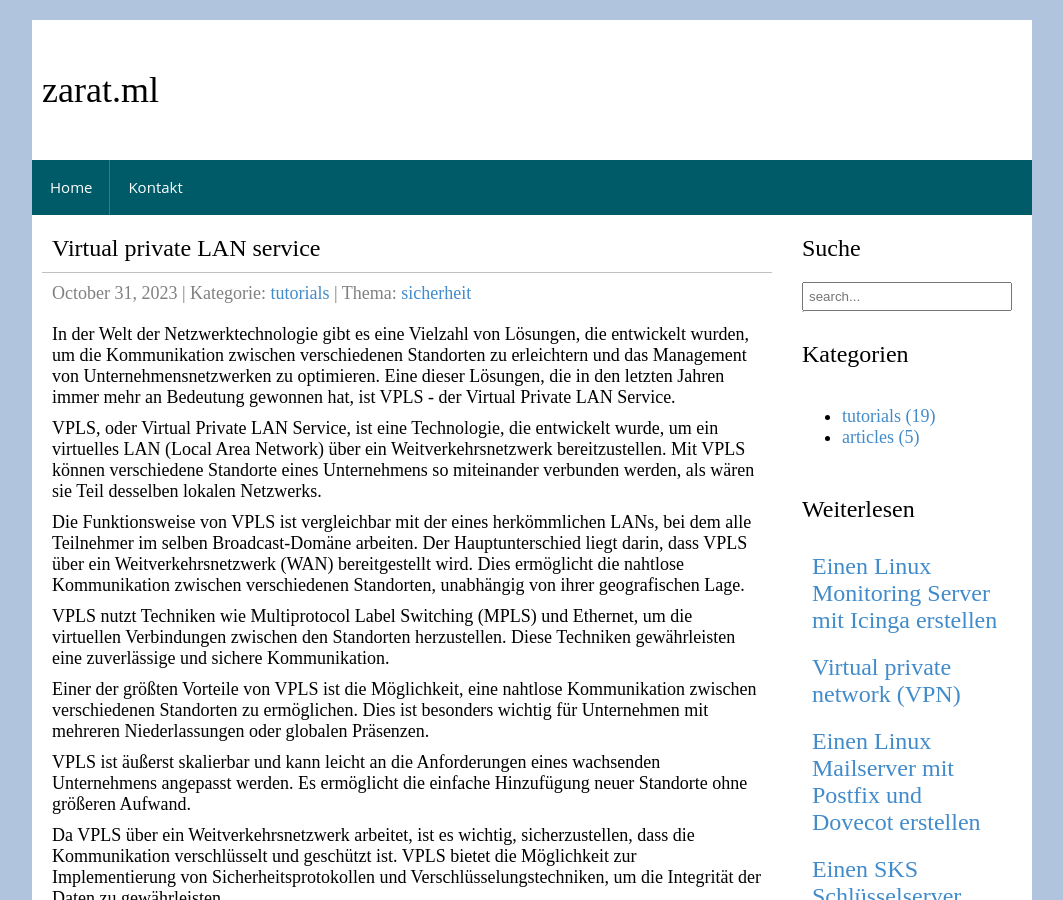
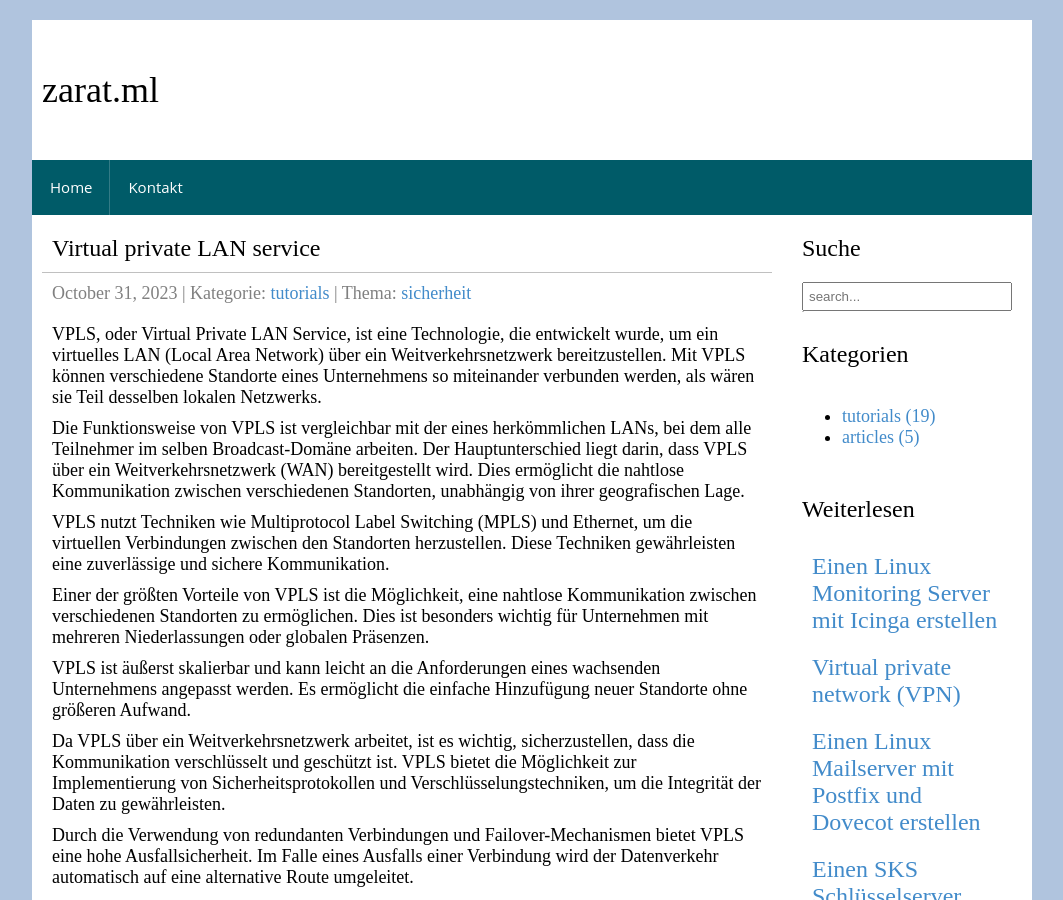
Before and after one commit to zarat/zarat.github.io, a Jekyll site: the page built from _posts/2023-10-31-vpls.markdown, in a window 1280 px wide and 900 px high. Shown: the whole window, without its empty margins (108-1171 px from the left). Built offline with Jekyll 4.4.1, drawn with Linux system fonts in a browser that asks for light colours.

Commit message:
Update 2023-10-31-vpls.markdown

```diff
--- a/_posts/2023-10-31-vpls.markdown
+++ b/_posts/2023-10-31-vpls.markdown
@@ -7,11 +7,9 @@
 permalink: /post/vpls
 ---
 
-In der Welt der Netzwerktechnologie gibt es eine Vielzahl von Lösungen, die entwickelt wurden, um die Kommunikation zwischen verschiedenen Standorten zu erleichtern und das Management von Unternehmensnetzwerken zu optimieren. Eine dieser Lösungen, die in den letzten Jahren immer mehr an Bedeutung gewonnen hat, ist VPLS - der Virtual Private LAN Service.
+VPLS, oder Virtual Private LAN Service, ist eine Technologie, die entwickelt wurde, um ein virtuelles LAN (Local Area Network) über ein Weitverkehrsnetzwerk bereitzustellen. Mit VPLS können verschiedene Standorte eines Unternehmens so miteinander verbunden werden, als wären sie Teil desselben lokalen Netzwerks.
 
 <!--excerpt_separator-->
-
-VPLS, oder Virtual Private LAN Service, ist eine Technologie, die entwickelt wurde, um ein virtuelles LAN (Local Area Network) über ein Weitverkehrsnetzwerk bereitzustellen. Mit VPLS können verschiedene Standorte eines Unternehmens so miteinander verbunden werden, als wären sie Teil desselben lokalen Netzwerks.
 
 Die Funktionsweise von VPLS ist vergleichbar mit der eines herkömmlichen LANs, bei dem alle Teilnehmer im selben Broadcast-Domäne arbeiten. Der Hauptunterschied liegt darin, dass VPLS über ein Weitverkehrsnetzwerk (WAN) bereitgestellt wird. Dies ermöglicht die nahtlose Kommunikation zwischen verschiedenen Standorten, unabhängig von ihrer geografischen Lage.
 
```
